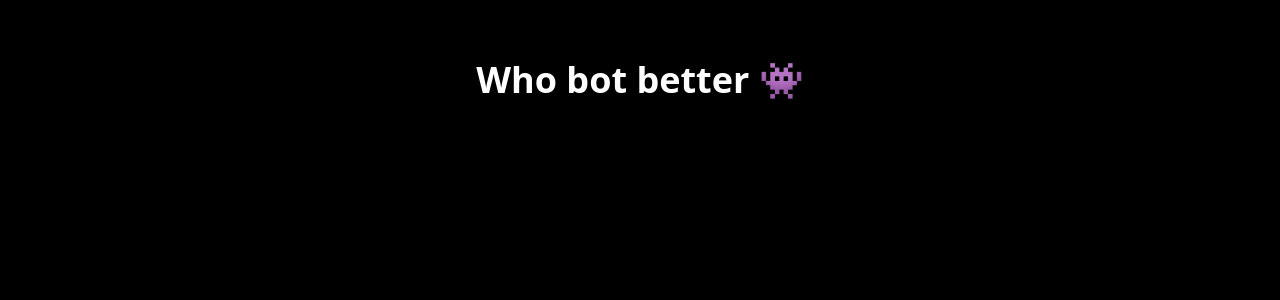
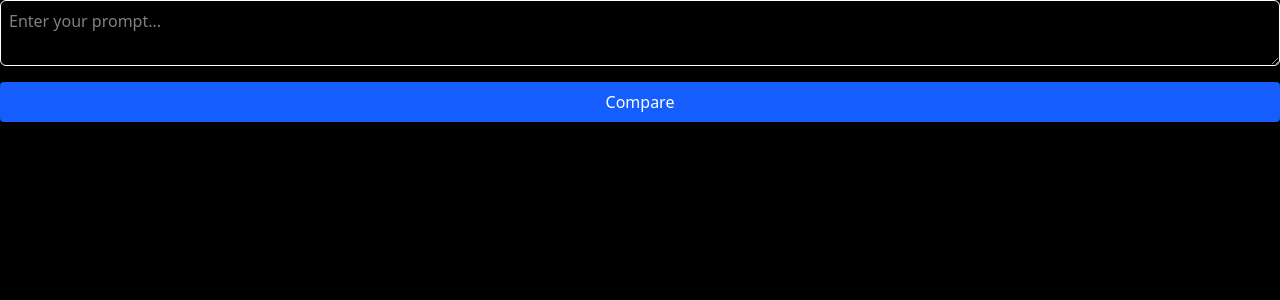
Before and after one commit to seneenkhan/whobotbetter, a React (Vite) app: page /compare in a window 1280 px wide. Shown: the top 300 px of the page. Built offline with nearby package versions, Linux system fonts and the light colour scheme.

Commit message:
give some logic changes

```diff
--- a/postcss.config.js
+++ b/postcss.config.js
@@ -1,6 +1,5 @@
 export default {
   plugins: {
-    tailwindcss: {},
-    autoprefixer: {},
+    "@tailwindcss/postcss": {},
   }
 }
--- a/src/App.jsx
+++ b/src/App.jsx
@@ -1,9 +1,9 @@
-import Home from './pages/Home'
+import AppRouter from './routes/AppRouter'
 
 const App = () => {
   return (
-    <div className='bg-black min-h-screen'>
-      <Home />
+    <div className="bg-black text-white min-h-screen">
+      <AppRouter />
     </div>
   )
 }
--- /dev/null
+++ b/src/components/AiResponseCard.jsx
@@ -0,0 +1,10 @@
+const AIResponseCard = ({ label, response }) => {
+    return (
+      <div className="p-4 bg-gray-900 rounded-lg border border-gray-700 shadow-sm">
+        <h2 className="text-lg font-semibold mb-2">{label}</h2>
+        <p className="text-sm text-gray-200 whitespace-pre-wrap">{response}</p>
+      </div>
+    )
+  }
+
+  export default AIResponseCard
--- a/src/index.css
+++ b/src/index.css
@@ -1 +1 @@
-@import "tailwindcss"
+@import "tailwindcss";
--- a/src/pages/Compare.jsx
+++ b/src/pages/Compare.jsx
@@ -1,9 +1,32 @@
-const Compare =()=>{
-    return(
-        <div className="p-6">
-        <h2 className="text-xl font-semibold mb-4">Compare AI Models</h2>
+import { useState } from 'react'
+import PromptInput from '../components/PromptInput'
+import AIResponseCard from '../components/AiResponseCard'
 
-        </div>
-    )
+const Compare = () => {
+  const [prompt, setPrompt] = useState('')
+  const [responses, setResponses] = useState([])
+
+  const handleSubmit = (e) => {
+    e.preventDefault()
+
+    // Fake data — later replace with real API
+    setResponses([
+      { label: 'GPT-4', response: `Response from GPT-4 to: "${prompt}"` },
+      { label: 'Claude', response: `Response from Claude to: "${prompt}"` },
+    ])
+  }
+
+  return (
+    <div className="space-y-6">
+      <PromptInput prompt={prompt} setPrompt={setPrompt} onSubmit={handleSubmit} />
+
+      <div className="grid md:grid-cols-2 gap-4">
+        {responses.map((r, i) => (
+          <AIResponseCard key={i} label={r.label} response={r.response} />
+        ))}
+      </div>
+    </div>
+  )
 }
+
 export default Compare
--- a/src/routes/AppRouter.jsx
+++ b/src/routes/AppRouter.jsx
@@ -1,18 +1,16 @@
-import { BrowserRouter, Routes, Route } from 'react-router-dom'
-import Home from '../pages/Home'
+import { BrowserRouter as Router, Routes, Route } from 'react-router-dom'
 import Compare from '../pages/Compare'
-import Vote from '../pages/Vote'
-import Result from '../pages/Result'
+import Home from '../pages/Home' // or a placeholder if it's empty
 
-export default function AppRouter() {
+const AppRouter = () => {
   return (
-    <BrowserRouter>
+    <Router>
       <Routes>
         <Route path="/" element={<Home />} />
         <Route path="/compare" element={<Compare />} />
-        <Route path="/vote" element={<Vote />} />
-        <Route path="/result/:slug" element={<Result />} />
       </Routes>
-    </BrowserRouter>
+    </Router>
   )
 }
+
+export default AppRouter
```
Also changed, not shown: 1 other file (tests, documents, lock files or other folders).
